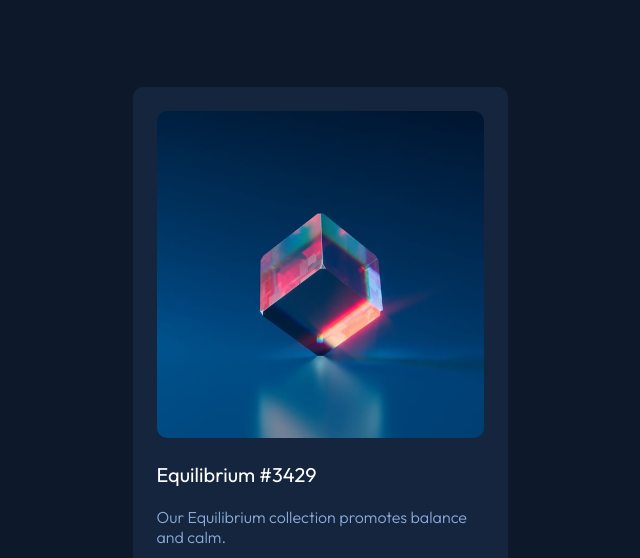
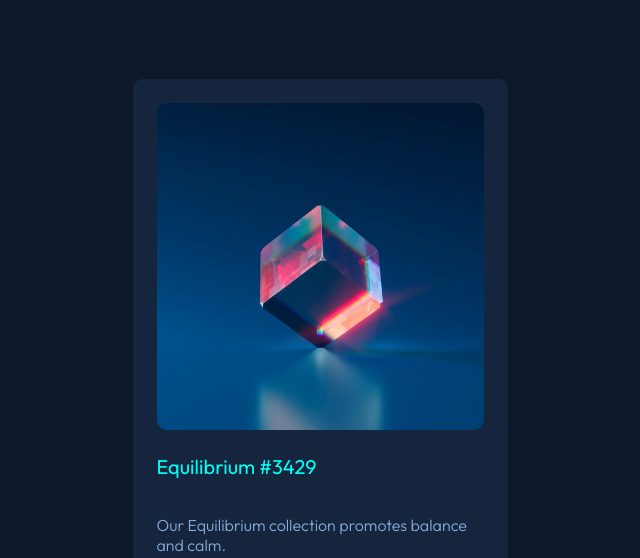
Before and after one commit to SHANbic/nft-preview-card-component, a plain HTML site: page index.html in a window 1280 px wide. In both pictures the pointer is over the element "Equilibrium #3429". Shown: the top 558 px of the page, without its empty margins (320-960 px from the left). Drawn offline with Linux system fonts and the light colour scheme.

Commit message:
feat: add text hover effect

```diff
--- a/styles.css
+++ b/styles.css
@@ -37,6 +37,13 @@ body {
   color: var(--white);
   font-size: 1.25rem;
   font-weight: 400;
+  display: inline-block;
+  transition: color 200ms;
+  &:hover,
+  &:active {
+    color: var(--primary-cyan);
+    cursor: pointer;
+  }
 }
 
 .description {
@@ -85,6 +92,12 @@ body {
 
   .name {
     color: var(--white);
+    transition: color 200ms;
+    &:hover,
+    &:active {
+      color: var(--primary-cyan);
+      cursor: pointer;
+    }
   }
 }
 
```
